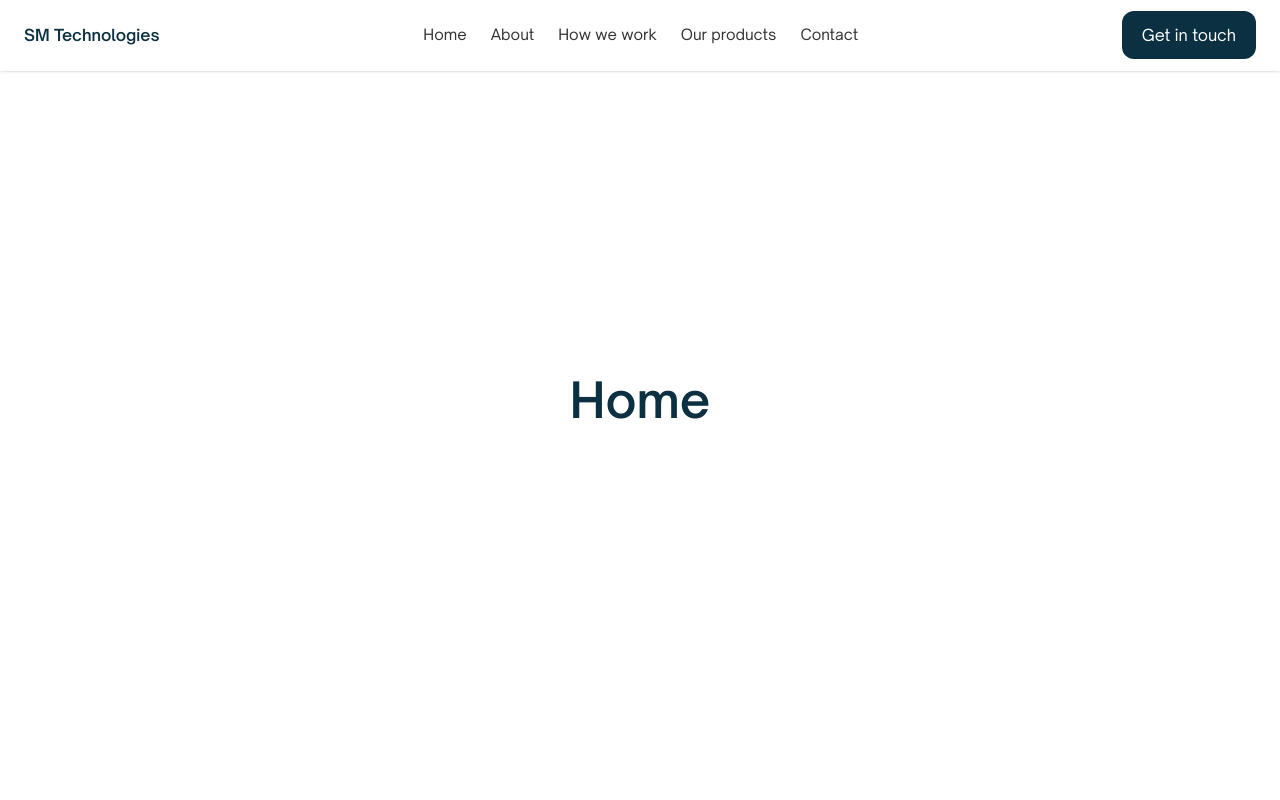
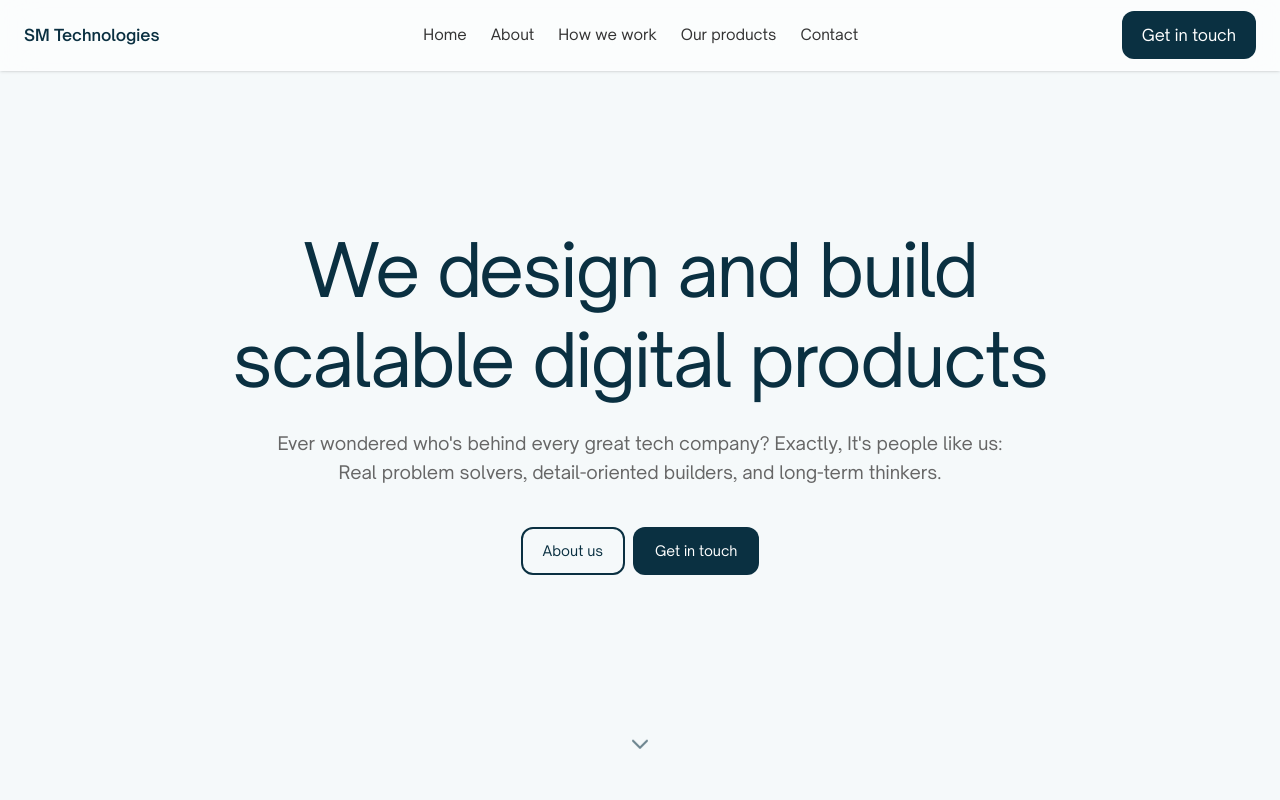
Before and after one commit to mateoLorenzo/smt-landing, a Next.js app: page / in a window 1280 px wide. Shown: the top 800 px of the page. Built offline with nearby package versions, Linux system fonts and the light colour scheme.

Commit message:
Improved home layout

```diff
--- a/src/app/sections/Home.tsx
+++ b/src/app/sections/Home.tsx
@@ -3,10 +3,63 @@ import React from "react";
 export const Home = () => {
   return (
     <section
-      className="h-screen flex items-center justify-center snap-start bg-white"
+      className="relative h-screen flex flex-col items-center justify-center snap-start bg-[#F5F9FA] overflow-hidden"
       id="home"
     >
-      <h1 className="text-5xl font-semibold text-[#0a3041]">Home</h1>
+      {/* Content */}
+      <div className="relative z-10 max-w-5xl mx-auto px-6 text-center">
+        <h1 className="text-6xl md:text-7xl font-normal leading-tight text-[#0a3041] mb-6 tracking-tight">
+          We design and build
+          <br />
+          scalable digital products
+        </h1>
+
+        <p className="text-lg text-[#666666] max-w-3xl mx-auto mb-10 leading-relaxed">
+          Ever wondered who&apos;s behind every great tech company? Exactly,
+          It&apos;s people like us:
+          <br />
+          Real problem solvers, detail-oriented builders, and long-term
+          thinkers.
+        </p>
+
+        {/* CTA Buttons */}
+        <div className="flex gap-2 justify-center items-center">
+          <a
+            href="#what-we-do"
+            className="px-5 py-3 rounded-xl text-sm font-normal border-2 border-[#0a3041] text-[#0a3041] transition-all duration-200 hover:bg-[#0a3041] hover:text-white"
+          >
+            About us
+          </a>
+          <a
+            href="#contact"
+            className="bg-[#0a3041] text-white px-5 py-3 rounded-xl text-sm border-2 border-transparent font-normal transition-all duration-200 hover:bg-[#0a4051] hover:shadow-lg"
+          >
+            Get in touch
+          </a>
+        </div>
+      </div>
+
+      {/* Scroll indicator */}
+      <div className="absolute bottom-10 left-1/2 -translate-x-1/2">
+        <a
+          href="#what-we-do"
+          className="flex flex-col items-center gap-2 text-[#0a3041]/60 hover:text-[#0a3041] transition-colors"
+        >
+          <svg
+            className="w-6 h-6 animate-bounce"
+            fill="none"
+            stroke="currentColor"
+            viewBox="0 0 24 24"
+          >
+            <path
+              strokeLinecap="round"
+              strokeLinejoin="round"
+              strokeWidth={2}
+              d="M19 9l-7 7-7-7"
+            />
+          </svg>
+        </a>
+      </div>
     </section>
   );
 };
```
